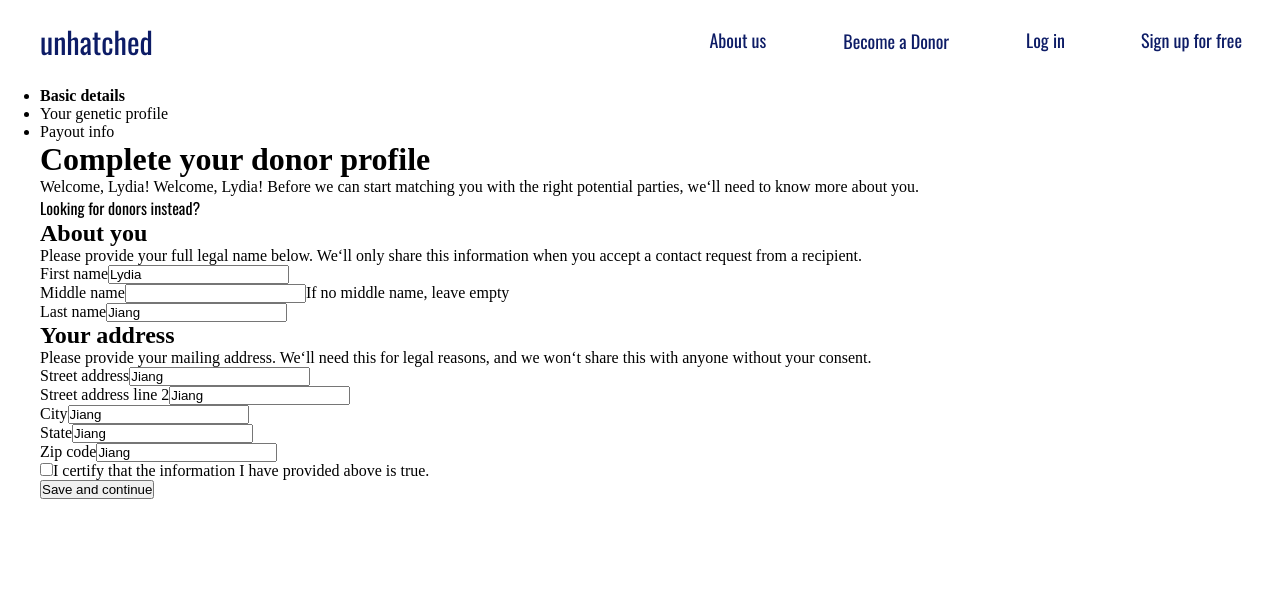
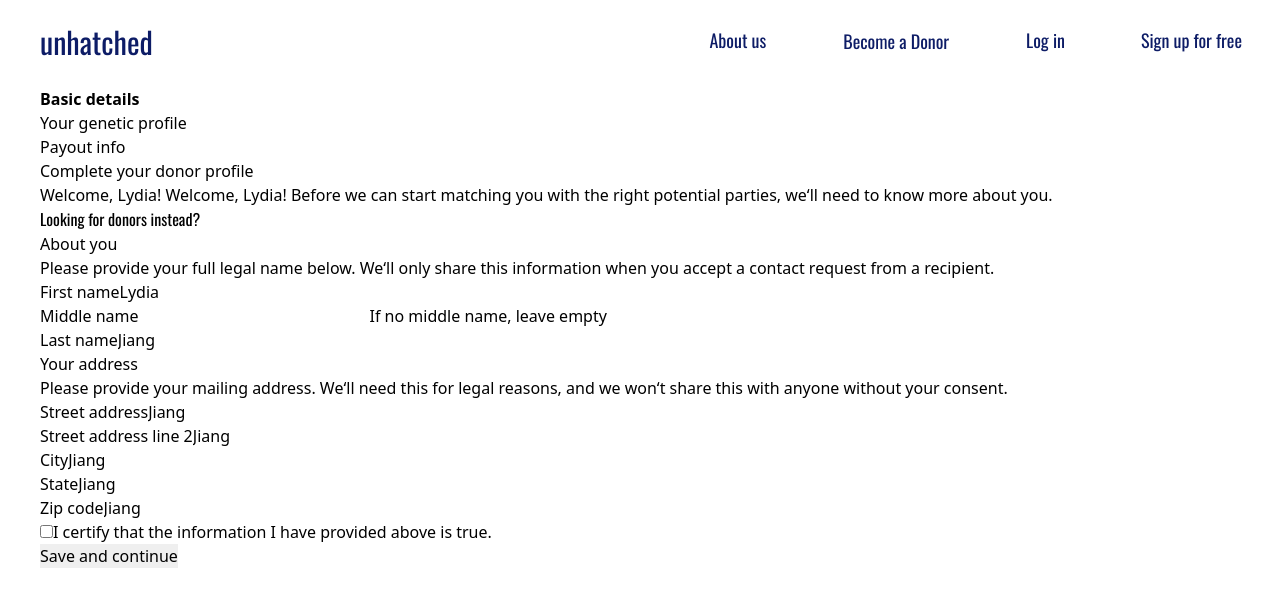
Before and after one commit to theunhatched/unhatched, a Next.js app: page /donor in a window 1280 px wide. Shown: the top 606 px of the page. Built offline with nearby package versions, Linux system fonts and the light colour scheme; no server answers.

Commit message:
add tailwind css for styling (#169)

```diff
--- /dev/null
+++ b/lib/tailwind.css
@@ -0,0 +1,6 @@
+/* purgecss start ignore */
+@tailwind base;
+@tailwind components;
+/* purgecss end ignore */
+
+@tailwind utilities;
--- a/package.json
+++ b/package.json
@@ -40,6 +40,7 @@
     "@babel/core": "7.12.3",
     "@babel/preset-env": "7.12.1",
     "@babel/preset-react": "7.12.1",
+    "@fullhuman/postcss-purgecss": "^3.0.0",
     "@philihp/eslint-config": "4.1.0",
     "bdd-lazy-var": "2.5.4",
     "enzyme": "3.11.0",
@@ -50,6 +51,8 @@
     "jest-enzyme": "7.1.2",
     "jest-react-hooks-shallow": "1.4.1",
     "lint-staged": "10.4.2",
+    "postcss-preset-env": "^6.7.0",
+    "tailwindcss": "^1.9.6",
     "test-listen": "1.1.0"
   },
   "lint-staged": {
--- a/pages/_app.js
+++ b/pages/_app.js
@@ -1,8 +1,13 @@
-import App from 'next/app'
+// import App from 'next/app'
 import Router from 'next/router'
+import { pageview } from '../lib/gtag'
+import '../lib/tailwind.css'
 
-import * as gtag from '../lib/gtag'
+Router.events.on('routeChangeComplete', pageview)
 
-Router.events.on('routeChangeComplete', (url) => gtag.pageview(url))
+const App = ({ Component, pageProps }) => (
+  // eslint-disable-next-line react/react-in-jsx-scope
+  <Component {...pageProps} />
+)
 
 export default App
--- /dev/null
+++ b/postcss.config.js
@@ -0,0 +1,28 @@
+const purgecss =
+  process.env.NODE_ENV === 'production'
+    ? [
+        [
+          '@fullhuman/postcss-purgecss',
+          {
+            // Specify the paths to all of the template files
+            content: ['./pages/**/*.{js,jsx}', './components/**/*.{js,jsx}'],
+            // This is the function used to extract class names from the templates
+            defaultExtractor: (content) => {
+              // Capture as liberally as possible, including things like `h-(screen-1.5)`
+              // /[^<>"'`\\s]*[^<>"'`\\s:]/g
+              const broadMatches =
+                content.match(/[^"'<>\\`s]*[^"':<>\\`s]/g) || []
+              // Capture classes within other delimiters like .block(class="w-1/2") in Pug
+              // /[^<>"'`\\s.()]*[^<>"'`\\s.():]/g
+              const innerMatches =
+                content.match(/[^"'().<>\\`s]*[^"'().:<>\\`s]/g) || []
+              return broadMatches.concat(innerMatches)
+            },
+          },
+        ],
+      ]
+    : []
+
+const plugins = ['tailwindcss', ...purgecss, 'postcss-preset-env']
+
+module.exports = { plugins }
--- /dev/null
+++ b/tailwind.config.js
@@ -0,0 +1,12 @@
+module.exports = {
+  future: {
+    // removeDeprecatedGapUtilities: true,
+    // purgeLayersByDefault: true,
+  },
+  purge: [],
+  theme: {
+    extend: {},
+  },
+  variants: {},
+  plugins: [],
+}
```
Also changed, not shown: 1 other file (tests, documents, lock files or other folders).
